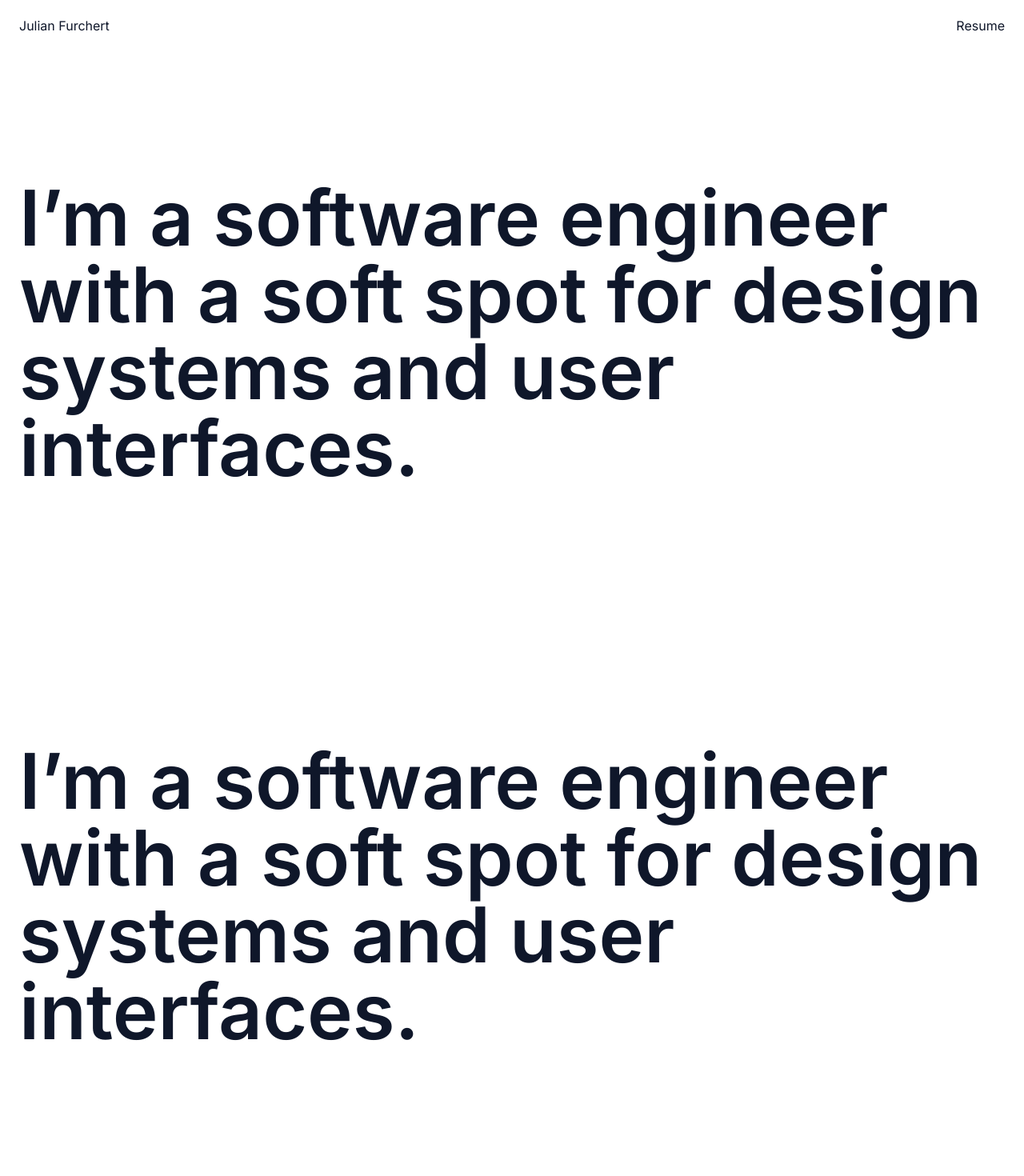
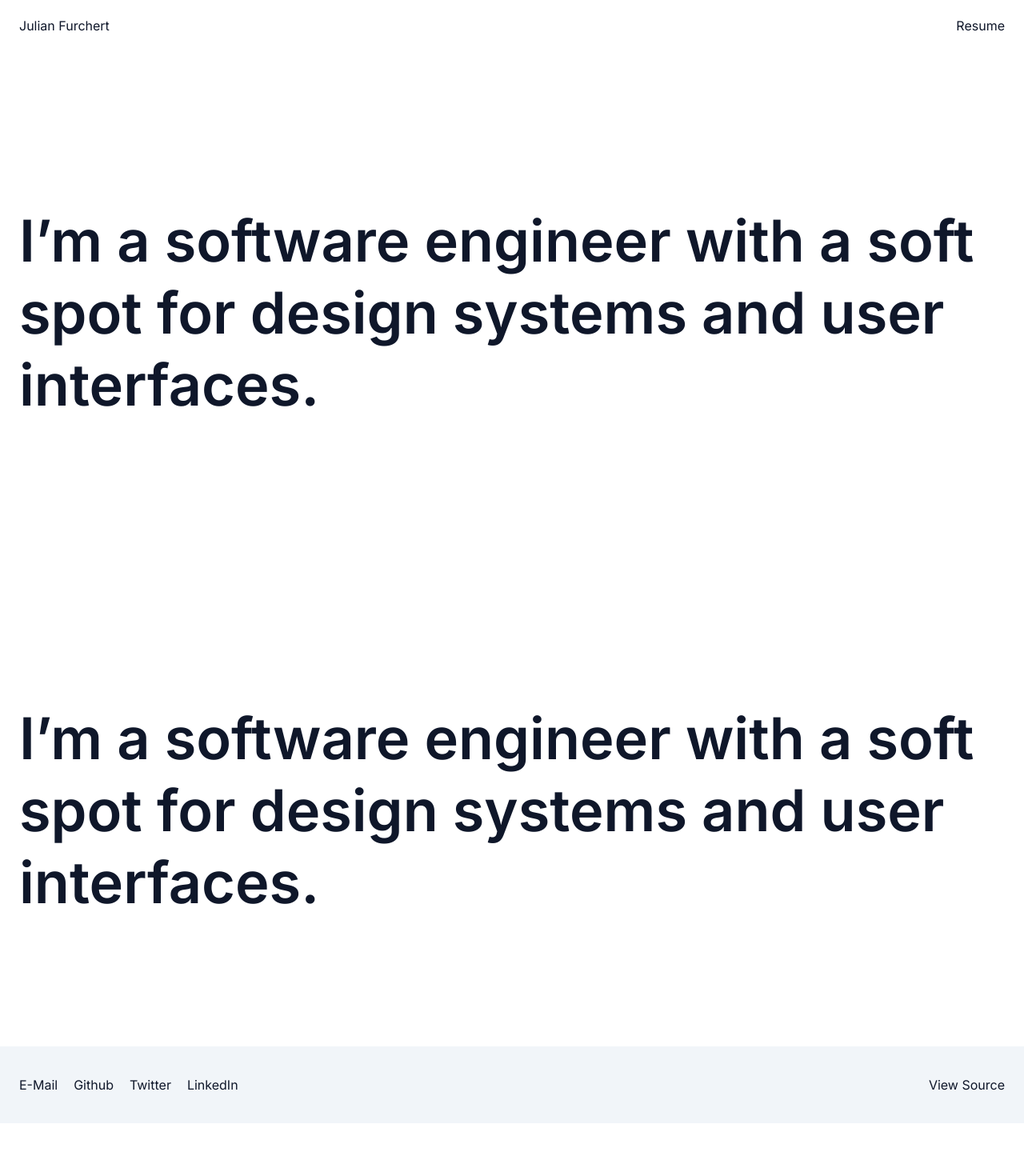
Before and after one commit to JulianFurchert/freelance-website, a Next.js app: page / in a window 1280 px wide. Shown: the top 1470 px of the page at 80% size. After the commit the page ends 1404 px from the top, so only its background shows below. Built offline with nearby package versions, Linux system fonts and the light colour scheme; a web font is replaced by a local one.

Commit message:
Update home

```diff
--- a/src/components/Headline.tsx
+++ b/src/components/Headline.tsx
@@ -7,7 +7,7 @@ type HeadlineProps = {
 }
 
 const headlineClasses = {
-  intro: 'text-8xl text-black font-semibold',
+  intro: 'text-7xl leading-tight text-black font-semibold',
   large: 'text-5xl text-black font-semibold',
   medium: 'text-2xl text-black font-semibold',
   small: 'text-base leading-8 text-black font-semibold',
--- a/src/composites/HomeSections.tsx
+++ b/src/composites/HomeSections.tsx
@@ -19,9 +19,9 @@ export const AboutSection: React.FC = () => {
   )
 
   return (
-    <motion.div ref={target} className="py-40">
+    <motion.div ref={target} className="py-48">
       <Container >
-        <motion.div className='flex justify-center' style={{ scale }}>
+        <motion.div className='flex justify-center'>
           <Headline as='h1' variant='intro' className="max-w-7xl">
             I’m a software engineer with a soft spot for design systems and user interfaces.
           </Headline>
@@ -46,10 +46,10 @@ export const SkillSection: React.FC = () => {
   )
 
   return (
-    <motion.div ref={target} className="py-40">
+    <motion.div ref={target} className="py-40 bg-[length:400%_400%] bg-gradient-to-r from-cyan-500 to-blue-500">
       <Container >
         <motion.div className='flex justify-center' >
-          <motion.div style={{ scale }}>
+          <motion.div>
             <Headline as='h1' variant='intro' className="max-w-7xl">
               I’m a software engineer with a soft spot for design systems and user interfaces.
             </Headline>
```
